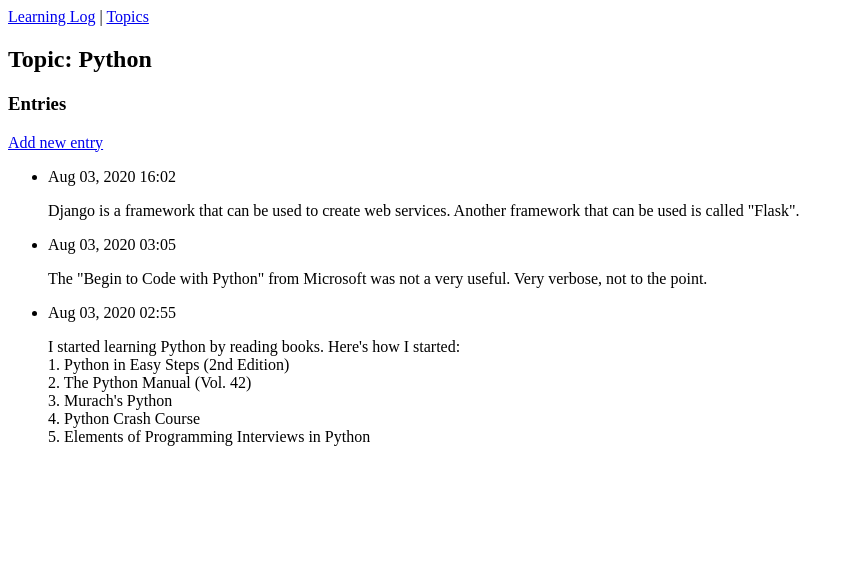
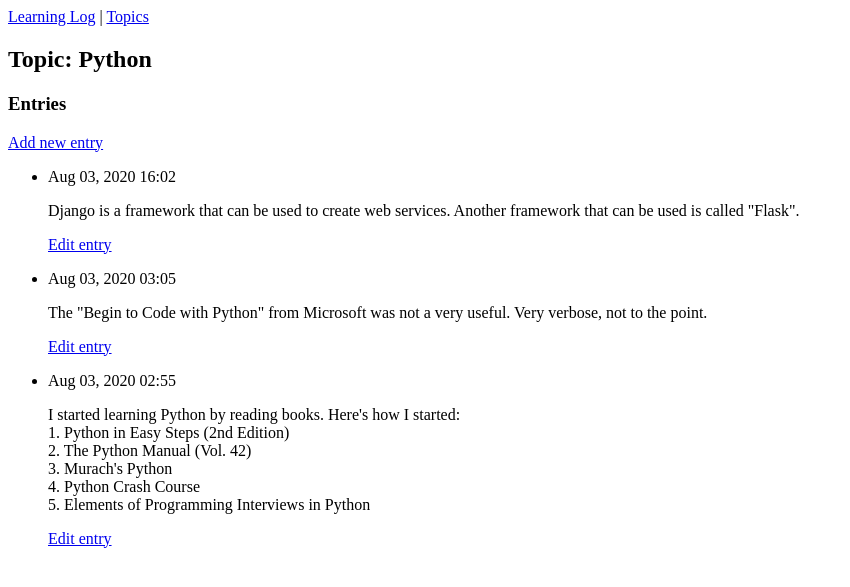
Before and after one commit to pnvnd/python-django, a Django app: page /topics/3/ in a window 1280 px wide. Shown: the top 587 px of the page, without its empty margins (0-850 px from the left). Run offline with Django 3.2, Linux system fonts and the light colour scheme; data comes from the database, SQL or seed files in the repository; both versions use the stored data as it was after the commit.

Commit message:
Added feature to edit entries

```diff
--- a/learning_logs/templates/learning_logs/topic.html
+++ b/learning_logs/templates/learning_logs/topic.html
@@ -15,6 +15,7 @@
 		<li>
 			<p>{{ entry.date_added|date:'M d, Y H:i' }}</p>
 			<p>{{ entry.text|linebreaks }}</p>
+			<p><a href="{% url 'learning_logs:edit_entry' entry.id %}">Edit entry</a></p>
 		</li>
 	{% empty %}
 		<li>There are no entries for this topic yet.</li>
--- a/learning_logs/urls.py
+++ b/learning_logs/urls.py
@@ -15,4 +15,6 @@ urlpatterns = [
     path('new_topic/', views.new_topic, name='new_topic'),
     # Page for adding a new entry
     path('new_entry/<int:topic_id>/', views.new_entry, name='new_entry'),
+    # Page for editing an entry
+    path('edit_entry/<int:entry_id>/', views.edit_entry, name='edit_entry'),
 ]
--- a/learning_logs/views.py
+++ b/learning_logs/views.py
@@ -1,6 +1,6 @@
 from django.shortcuts import render, redirect
 
-from .models import Topic
+from .models import Topic, Entry
 from .forms import TopicForm, EntryForm
 
 # Create your views here.
@@ -56,3 +56,21 @@ def new_entry(request, topic_id):
     # Display a blank or invalid form.
     context = {'topic': topic, 'form': form}
     return render(request, 'learning_logs/new_entry.html', context)
+
+def edit_entry(request, entry_id):
+    """Edit an existing entry."""
+    entry = Entry.objects.get(id=entry_id)
+    topic = entry.topic
+
+    if request.method != 'POST':
+        # Initial request; pre-fill form with current entry.
+        form = EntryForm(instance=entry)
+    else:
+        # POST data submitted; process data.
+        form = EntryForm(instance=entry, data=request.POST)
+        if form.is_valid():
+            form.save()
+            return redirect('learning_logs:topic', topic_id=topic.id)
+
+    context = {'entry': entry, 'topic': topic, 'form': form}
+    return render(request, 'learning_logs/edit_entry.html', context)
```
Also changed, not shown: learning_logs/templates/learning_logs/edit_entry.html (added, +15 -0 lines), db.sqlite3.
